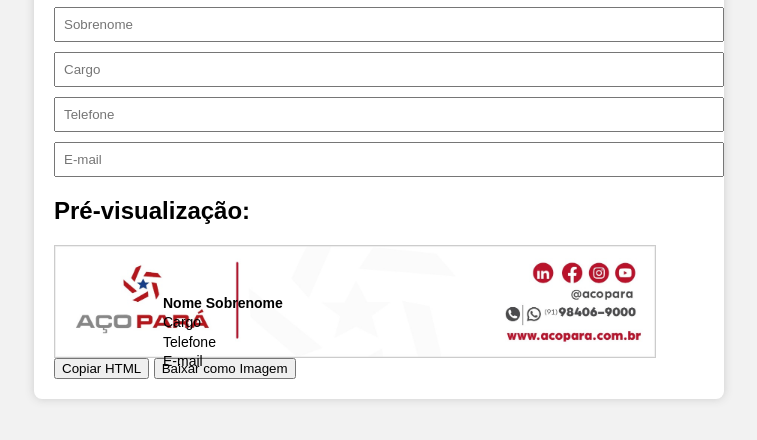
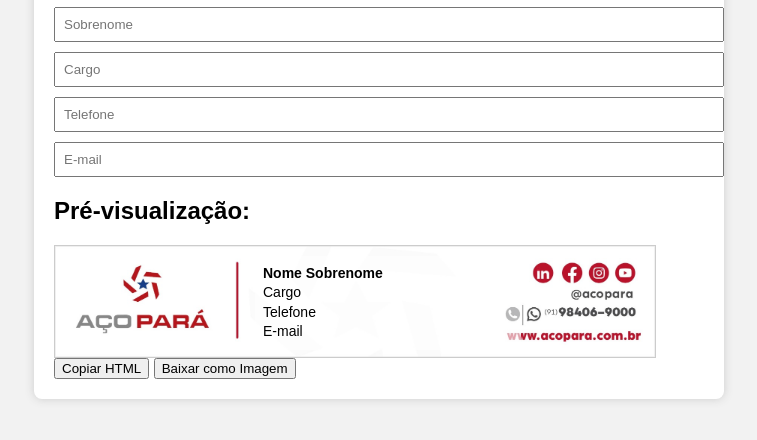
Before and after one commit to DanielWillianT/site_assinatura_atualizado, a plain HTML site: page public/index.html in a window 1280 px wide. Shown: the part 166-606 px from the top of the page, without its empty margins (261-1018 px from the left). Drawn offline with nearby package versions, Linux system fonts and the light colour scheme.

```diff
--- a/public/style.css
+++ b/public/style.css
@@ -32,11 +32,11 @@ input {
 }
 #texto-sobreposto {
   position: absolute;
-  top: 40px;
-  left: 100px;
+  top: 10px;
+  left: 200px; /* mais à esquerda */
   color: #000;
   font-size: 14px;
-  background: transparent;
+  background: rgba(255, 255, 255, 0.6);
   padding: 8px;
   border-radius: 6px;
   width: 250px;
```
